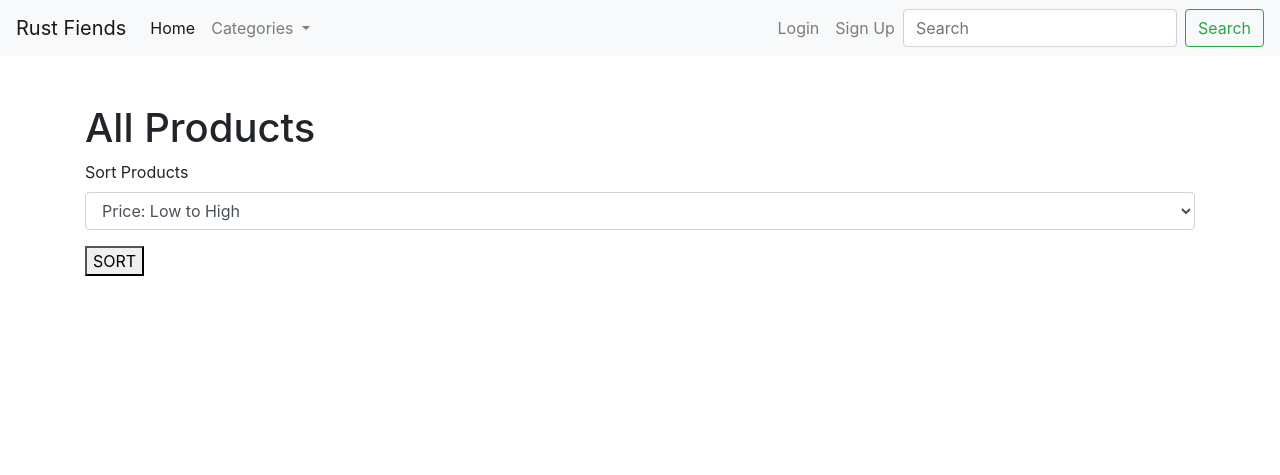
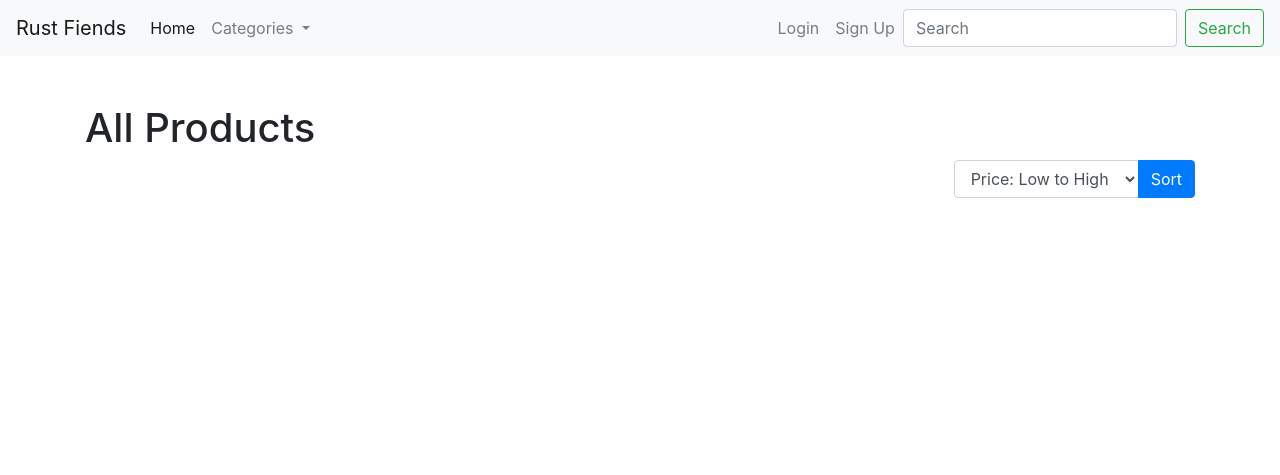
Before and after one commit to Prejudice182/prej-milestone-four, a Django app: page /products/ in a window 1280 px wide. Shown: the top 475 px of the page. Run offline with Django 3.2, Linux system fonts and the light colour scheme; data that the repository does not hold is empty; some libraries are stand-ins or nearby versions.

Commit message:
Add crispy form layout, wire in template

```diff
--- a/products/forms.py
+++ b/products/forms.py
@@ -1,9 +1,13 @@
 from django import forms
+from crispy_forms.bootstrap import StrictButton, FieldWithButtons
+from crispy_forms.helper import FormHelper
+from crispy_forms.layout import Layout, Field
 
 
 class QuantitySelectForm(forms.Form):
     quantity = forms.IntegerField(min_value=1, max_value=10, widget=forms.Select(
         choices=[(i, i) for i in range(1, 11)]))
+
 
 class OrderByForm(forms.Form):
     ORDER_BY_CHOICES = [
@@ -14,4 +18,13 @@ class OrderByForm(forms.Form):
         ('pk', 'Id: Ascending'),
         ('pkd', 'Id: Descending'),
     ]
-    order = forms.ChoiceField(choices=ORDER_BY_CHOICES, label='Sort Products', required=False)
+    order = forms.ChoiceField(choices=ORDER_BY_CHOICES,
+                              required=False, label='')
+
+    def __init__(self, *args, **kwargs):
+        super(OrderByForm, self).__init__(*args, **kwargs)
+        self.helper = FormHelper()
+        self.helper.form_class = 'form-inline justify-content-center justify-content-sm-end'
+        self.helper.form_method = 'get'
+        self.helper.layout = Layout(FieldWithButtons(
+            'order', StrictButton('Sort', type='submit', css_class='btn-primary')))
--- a/products/templates/products/category.html
+++ b/products/templates/products/category.html
@@ -6,13 +6,14 @@
 {% block content %}
 <div class="container">
     <h1 class="mt-5">{{ category.title }}</h1>
-    <form method="GET">
-        {{ form | crispy }}
-        <button type="submit">SORT</button>
-    </form>
-    <div class="row justify-content-center mt-5">
+    <div class="row">
+        <div class="col-12">
+            {% crispy form %}
+        </div>
+    </div>
+    <div class="row justify-content-center mt-sm-5">
         {% for product in page_obj %}
-        <div class="col-12 col-md-4 pb-5">
+        <div class="col-12 col-md-4 pb-3">
             <div class="item-card">
                 <div class="item-img text-center py-3">
                     <img src="{{ product.mainimage.url }}" alt="Image for {{ product.name }}">
```
